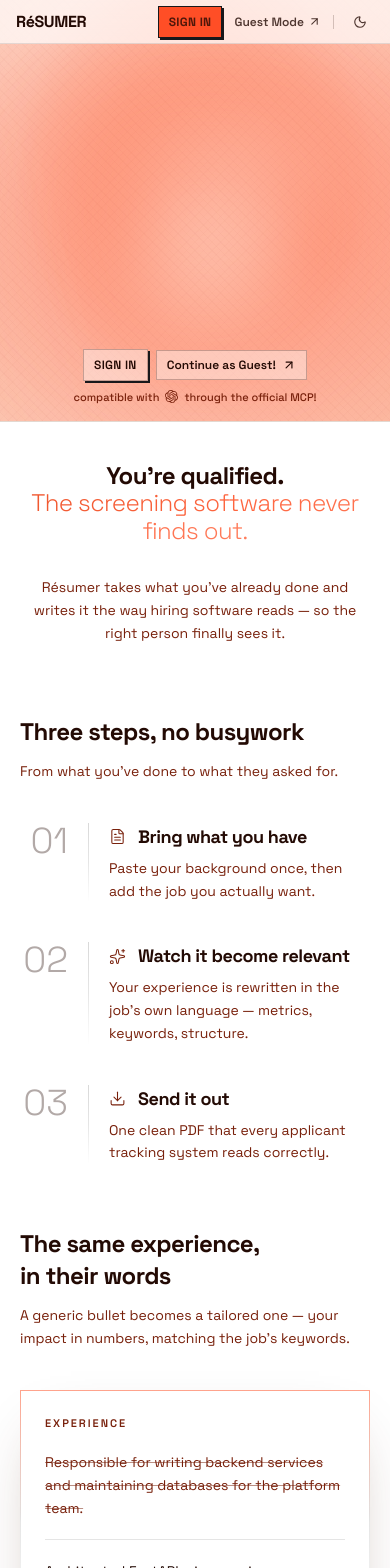
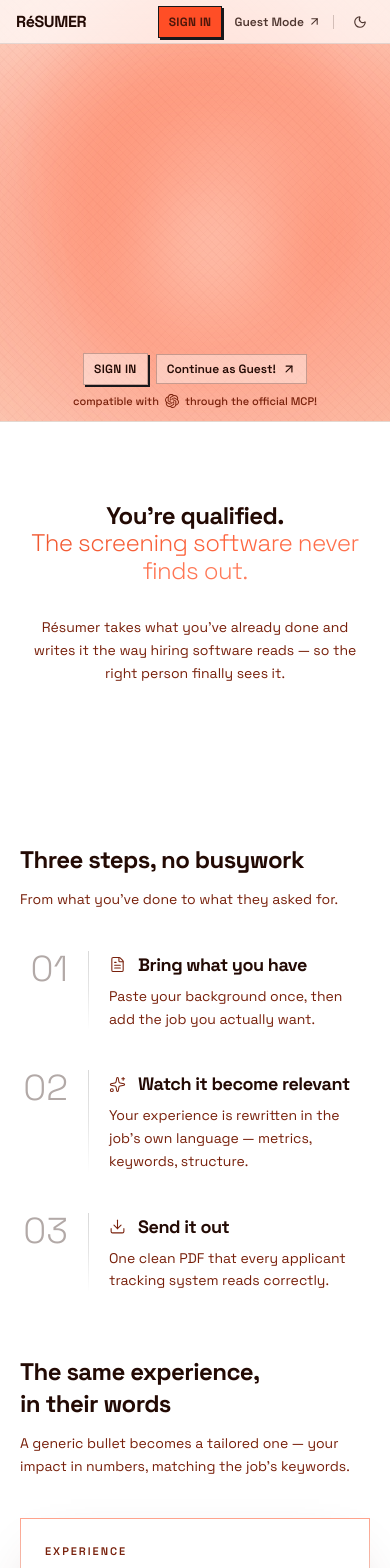
Before and after one commit to Wizhill05/Resumer-v2, a Next.js app in the folder frontend/: page / in a window 390 px wide. Shown: the top 1568 px of the page. Built offline with nearby package versions, Linux system fonts and the light colour scheme; no server answers.

Commit message:
Revert "Landing: fix mobile vertical rhythm and prevent sliced heading overflow"
This reverts commit b0096450e7385c89891376ec1cf4eb434049ab51.

```diff
--- a/frontend/app/page.tsx
+++ b/frontend/app/page.tsx
@@ -18,7 +18,7 @@
     <main className="relative flex min-h-screen flex-1 flex-col overflow-x-clip bg-white text-[var(--fluid-ink)] dark:bg-[#18181b]">
       <HeroSection />
       <StoryOverture />
-      <section className="relative overflow-hidden px-5 py-8 sm:py-24 lg:py-32">
+      <section className="relative overflow-hidden px-5 py-20 sm:py-28 lg:py-32">
         <div className="mx-auto max-w-6xl">
           <div className="grid grid-cols-1 items-start gap-16 lg:grid-cols-2 lg:gap-14 xl:gap-20">
             <StoryJourney />
--- a/frontend/components/landing/HeroSection.tsx
+++ b/frontend/components/landing/HeroSection.tsx
@@ -25,7 +25,7 @@
 
 export function HeroSection() {
   return (
-    <section className="relative flex h-[50dvh] min-h-[340px] flex-col justify-between overflow-hidden border-b border-black/10 bg-[var(--fluid-canvas)] md:h-auto md:min-h-[100dvh] dark:border-white/10">
+    <section className="relative flex h-[50dvh] min-h-[300px] flex-col overflow-hidden border-b border-black/10 bg-[var(--fluid-canvas)] md:h-auto md:min-h-[100dvh] dark:border-white/10">
       <FluidField />
 
       {/* Glass nav — fixed to the top always even when scrolling */}
@@ -56,18 +56,15 @@
         </div>
       </header>
 
-      {/* Spacer matching fixed nav height so center area is optically balanced */}
-      <div className="h-11 shrink-0" aria-hidden="true" />
-
-      {/* Center: Hero Calligraphy Title centered in the available space */}
-      <div className="relative z-10 flex flex-1 items-center justify-center px-4">
+      {/* Pure Center: Hero Calligraphy Title centered in the screen */}
+      <div className="pointer-events-none absolute inset-0 z-10 flex items-center justify-center px-4 pt-8 sm:px-5 sm:pt-0">
         <div className="pointer-events-auto flex w-full max-w-5xl justify-center">
-          <CalligraphyTitle className="hero-calligraphy w-full max-w-[17rem] xs:max-w-[21rem] sm:max-w-[34rem] md:max-w-[46rem] lg:max-w-[54rem] xl:max-w-[60rem] 2xl:max-w-[64rem]" />
+          <CalligraphyTitle className="hero-calligraphy w-full max-w-[18rem] xs:max-w-[22rem] sm:max-w-[34rem] md:max-w-[46rem] lg:max-w-[54rem] xl:max-w-[60rem] 2xl:max-w-[64rem]" />
         </div>
       </div>
 
       {/* Towards the Bottom: Login/Guest CTA buttons with ChatGPT badge below */}
-      <div className="relative z-20 flex flex-col items-center px-4 pb-4 sm:px-5 sm:pb-10 md:pb-14">
+      <div className="relative z-20 mt-auto flex flex-col items-center justify-end px-4 pb-3 sm:px-5 sm:pb-10 md:pb-14">
         <div className="hero-sub-elements flex flex-col items-center gap-2 sm:gap-4">
           <div className="flex flex-row flex-wrap items-center justify-center gap-2 sm:gap-4">
             <LoginModal
@@ -92,7 +89,7 @@
             href="/connect"
             className="inline-flex items-center gap-1.5 text-[11px] font-medium text-[var(--fluid-ink-soft)] transition-colors hover:text-[var(--fluid-ink)] sm:text-sm"
           >
-            compatible with <ChatGPTMark size={13} /> through the official MCP!
+            compatible with <ChatGPTMark /> through the official MCP!
           </Link>
         </div>
       </div>
--- a/frontend/components/landing/StoryOverture.tsx
+++ b/frontend/components/landing/StoryOverture.tsx
@@ -1,6 +1,6 @@
 export function StoryOverture() {
   return (
-    <section className="relative overflow-hidden px-5 py-10 sm:py-24 lg:py-36">
+    <section className="relative overflow-hidden px-5 py-20 sm:py-28 lg:py-36">
       <div className="landing-reveal relative mx-auto max-w-5xl">
         <div className="grid grid-cols-1 items-center gap-8 lg:grid-cols-12 lg:gap-12">
           <div className="text-center lg:col-span-7 lg:text-left">
```
